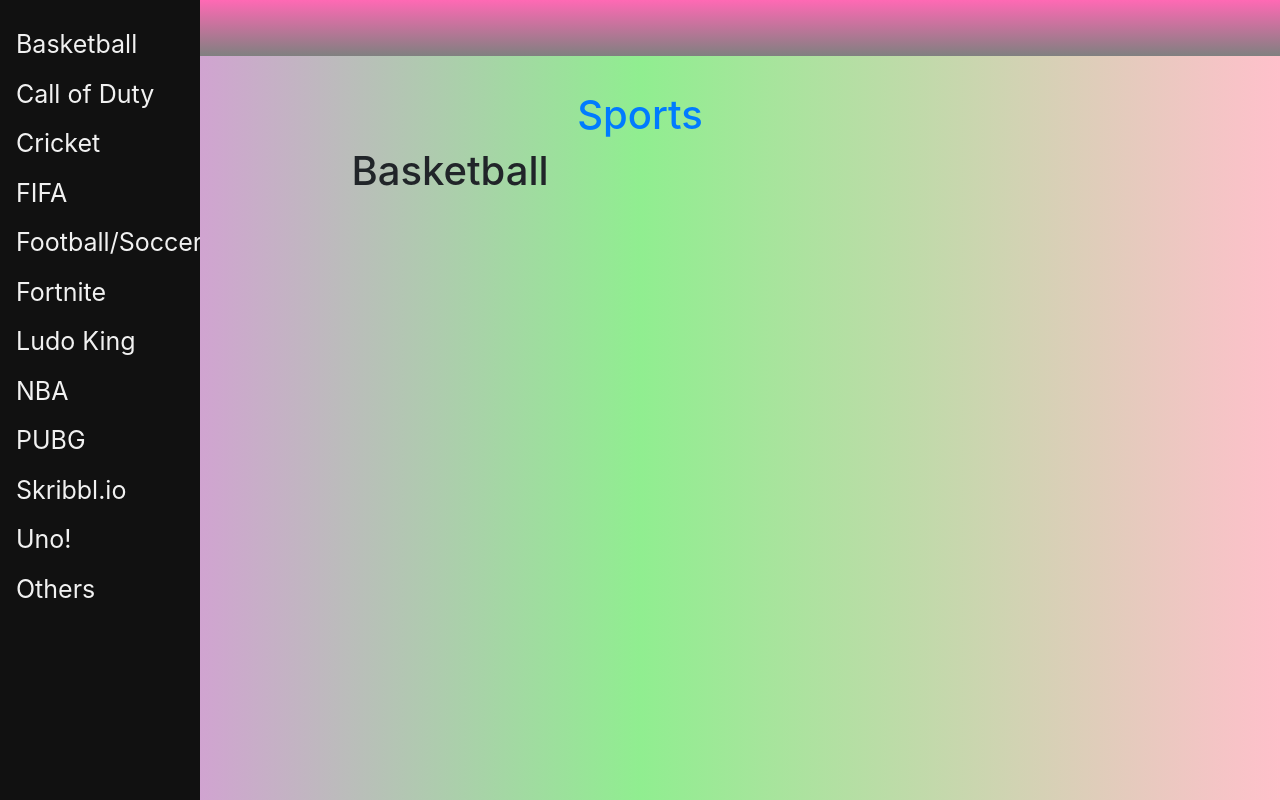
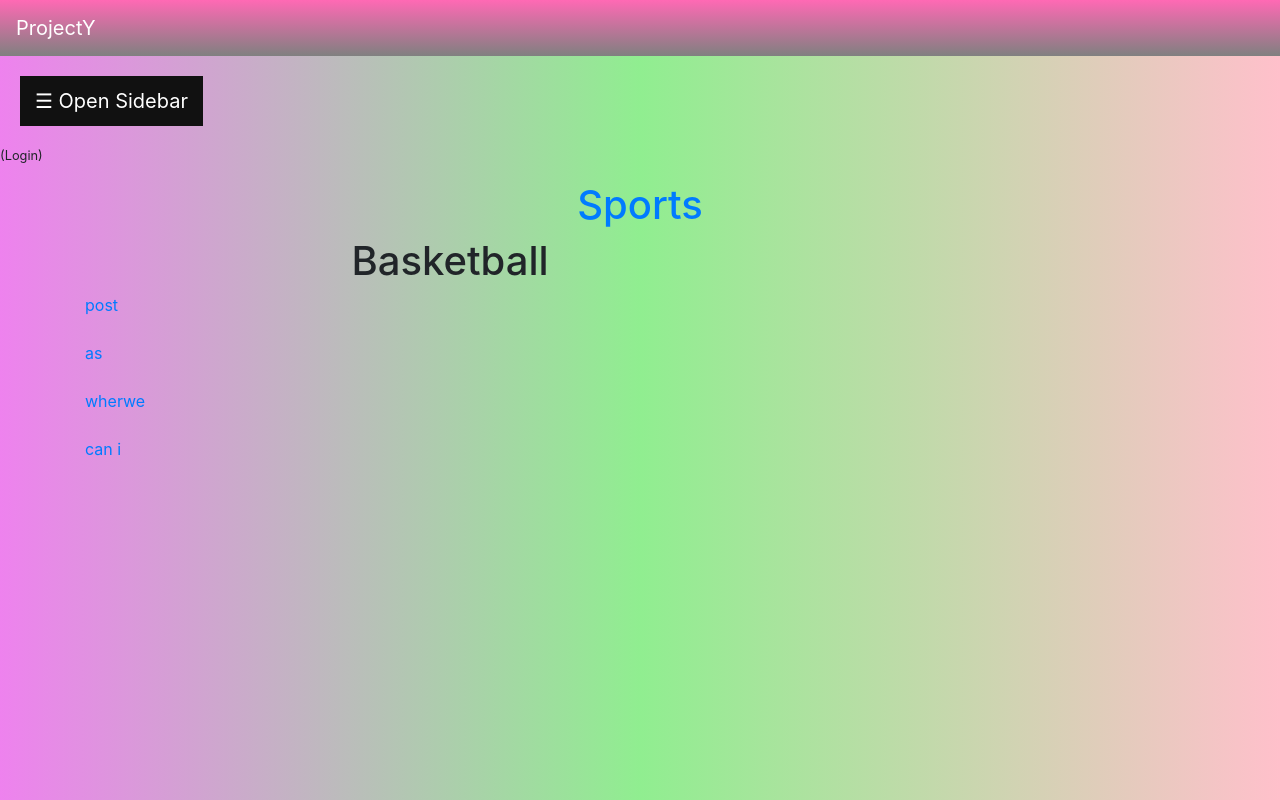
Before and after one commit to utkarsh-dubey/ProjectY, a Django app: page /basketball in a window 1280 px wide. Run offline with Django 3.2, Linux system fonts and the light colour scheme; data comes from the database, SQL or seed files in the repository; some libraries are stand-ins or nearby versions.

Commit message:
Update base.html

```diff
--- a/Templates/base.html
+++ b/Templates/base.html
@@ -4,7 +4,7 @@
   .sidenav {
     height: 100%;
     /* Full-height: remove this if you want "auto" height */
-      width: 200px;
+    width: 0;
     /* Set the width of the sidebar */
     position: fixed;
     /* Fixed Sidebar (stay in place on scroll) */
@@ -27,11 +27,43 @@
     font-size: 25px;
     color: #f1f1f1;
     display: block;
+    transition: 0.3s;
+  }
+
+  .sidenav .closebtn {
+    position: absolute;
+    top: 0;
+    right: 25px;
+    font-size: 36px;
+    margin-left: 50px;
+  }
+
+  .openbtn {
+  font-size: 20px;
+  cursor: pointer;
+  background-color: #111;
+  color: white;
+  padding: 10px 15px;
+  border: none;
+}
+
+.openbtn:hover {
+  background-color: #444;
 }
 
   /* When you mouse over the navigation links, change their color */
   .sidenav a:hover {
     color: #818181;
+  }
+
+  @media screen and (max-height: 450px) {
+  .sidebar {padding-top: 15px;}
+  .sidebar a {font-size: 18px;}
+}
+
+  #main {
+  transition: margin-left .5s; /* If you want a transition effect */
+  padding: 20px;
 }
 
   /* Style page content */
@@ -117,6 +149,7 @@
 <link rel="stylesheet" href="{% static 'app1.css' %}">
 
 </head>
+
 <body>
 
   <nav class="navbar navbar-expand-lg navbar-dark bg-dark">
@@ -126,7 +159,8 @@
       <span class="navbar-toggler-icon"></span>
     </button>
   </nav>
-    <div class="sidenav">
+  <div id="mySidebar" class="sidenav">
+    <a href="javascript:void(0)" class="closebtn" onclick="closeNav()">&times;</a>
     <a href="basketball/">Basketball</a>
     <a href="callofduty">Call of Duty</a>
     <a href="cricket">Cricket</a>
@@ -141,18 +175,21 @@
     <a href="others">Others</a>
   </div>
   <div class="page-header">
+    <div id="main">
+      <button class="openbtn" onclick="openNav()">☰ Open Sidebar</button>
+    </div>
     {% if user.is_authenticated %}
     <p class="top-menu">
-          Hello, {{ user.username }}<a href="{% url 'logout' %}" class="top-menu" ><small>(Log out)</small></a></p>
+      Hello, {{ user.username }}<a href="{% url 'logout' %}" class="top-menu"><small>(Log out)</small></a></p>
 
     {% else %}
-      <p class="top-menu"><small>(Login)</small><a href="{% url 'login' %} " class="top-menu" title="Login" >
+    <p class="top-menu"><small>(Login)</small><a href="{% url 'login' %} " class="top-menu" title="Login">
         <i class="fas fa-sign-in-alt fa-2x"></i></a></p>
     {% endif %}
     <h1><a href="/" title="Home Page">Sports</a><i class="fas fa-blog"></i></h1>
 
   </div>
-    <div class= "content container">
+  <div class="content container">
     <div class="row">
       <div class="col-md-8">
 
@@ -162,6 +199,18 @@
       </div>
     </div>
   </div>
+  <script>
+    function openNav() {
+      document.getElementById("mySidebar").style.width = "250px";
+      document.getElementById("main").style.marginLeft = "250px";
+    }
 
+    function closeNav() {
+      document.getElementById("mySidebar").style.width = "0";
+      document.getElementById("main").style.marginLeft= "0";
+    }
+    </script>
 </body>
+
+
 </html>
```
Lines whose indentation alone changed are shown as unchanged.
